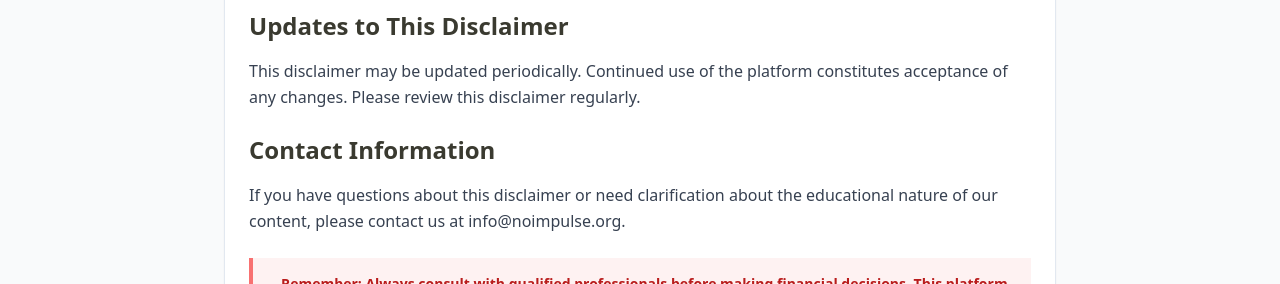
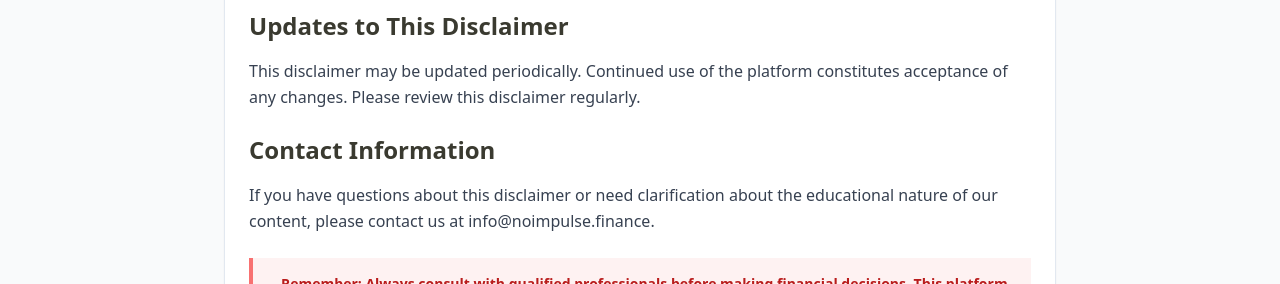
Before and after one commit to Oliversheth/impulse-guardians-website, a React (Vite) app: page /legal-disclaimer in a window 1280 px wide. Shown: the part 1393-1677 px from the top of the page. Built offline with nearby package versions, Linux system fonts and the light colour scheme.

Commit message:
Update contact email in Legal Disclaimer for accuracy

```diff
--- a/src/pages/LegalDisclaimer.tsx
+++ b/src/pages/LegalDisclaimer.tsx
@@ -126,7 +126,7 @@ const LegalDisclaimer = () => {
                 <h2 className="text-2xl font-semibold text-cactus-800 mb-4">Contact Information</h2>
                 <p>
                   If you have questions about this disclaimer or need clarification about the educational
-                  nature of our content, please contact us at info@noimpulse.org.
+                  nature of our content, please contact us at info@noimpulse.finance.
                 </p>
               </section>
 
```
